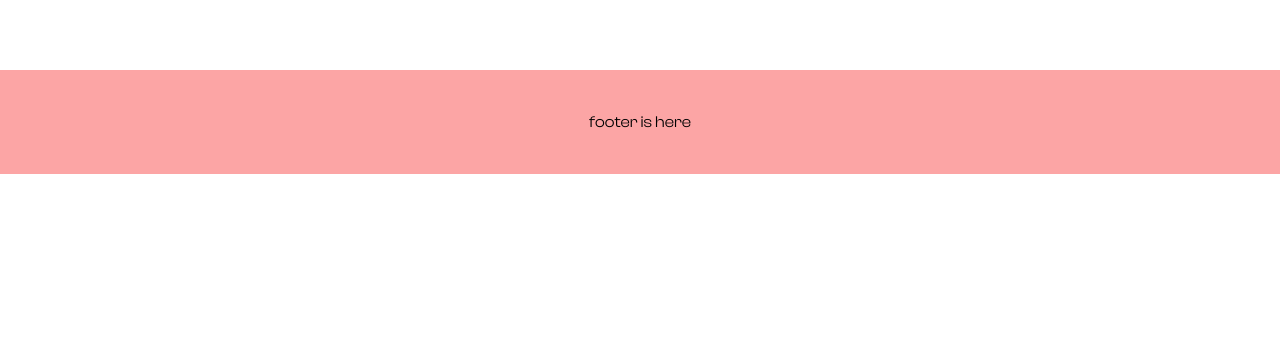
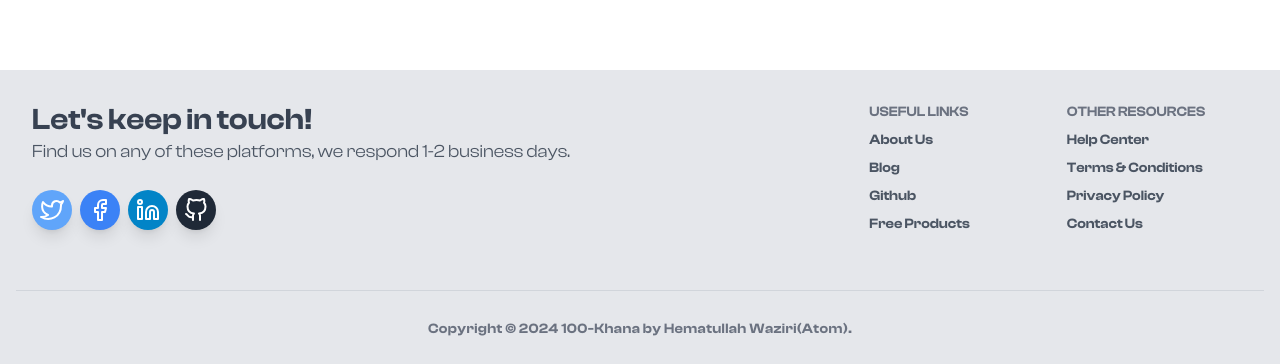
Before and after one commit to hematw/100-Khana, a React (Vite) app in the folder client/: page / in a window 1280 px wide. Shown: the part 954-1318 px from the top of the page. Before the commit the page ends 1128 px from the top, so only its background shows below. Built offline with nearby package versions, Linux system fonts and the light colour scheme; no server answers; sample sign-in values are in the browser's storage; a web font is replaced by a local one.

Commit message:
Footer updated

```diff
--- a/client/src/components/Footer.tsx
+++ b/client/src/components/Footer.tsx
@@ -1,8 +1,153 @@
+import { Facebook, GitHub, Linkedin, Twitter } from "react-feather";
 
-export default function Footer() {
+export const Footer = () => {
   return (
-    <footer className="bg-red-300 p-10">
-        <h1 className="text-center">footer is here</h1>
+    <footer className="relative bg-gray-200 pt-8 pb-6">
+      <div className="container mx-auto px-4">
+        <div className="flex flex-wrap text-left lg:text-left">
+          {/*  Left column  */}
+          <div className="w-full lg:w-6/12 px-4">
+            <h4 className="text-3xl font-semibold text-gray-700">
+              Let's keep in touch!
+            </h4>
+            <h5 className="text-lg mt-0 mb-2 text-gray-600">
+              Find us on any of these platforms, we respond 1-2 business days.
+            </h5>
+            <div className="mt-6 lg:mb-0 mb-6 flex">
+              {/*  Social Media Icons  */}
+              <a
+                href="https://www.x.com/_hematw"
+                className="bg-blue-400 text-white shadow-lg h-10 w-10 flex items-center justify-center rounded-full mr-2"
+              >
+                <Twitter />
+              </a>
+              <a
+                href="https://www.facebook.com/hemat.w"
+                className="bg-blue-500 text-white shadow-lg h-10 w-10 flex items-center justify-center rounded-full mr-2"
+              >
+                <Facebook />
+              </a>
+              <a
+                href="https://www.linkedin.com/in/hematw"
+                className="bg-sky-600 text-white shadow-lg h-10 w-10 flex items-center justify-center rounded-full mr-2"
+              >
+                <Linkedin />
+              </a>
+              <a
+                href="https://www.github.com/hematw"
+                className="bg-gray-800 text-white shadow-lg h-10 w-10 flex items-center justify-center rounded-full mr-2"
+              >
+                <GitHub />
+              </a>
+            </div>
+          </div>
+
+          {/*  Right column  */}
+          <div className="w-full lg:w-6/12 px-4">
+            <div className="flex flex-wrap items-top mb-6">
+              {/*  Useful Links  */}
+              <div className="w-full lg:w-4/12 px-4 ml-auto">
+                <span className="block uppercase text-gray-500 text-sm font-semibold mb-2">
+                  Useful Links
+                </span>
+                <ul className="list-none">
+                  <li>
+                    <a
+                      className="text-gray-600 hover:text-gray-800 font-semibold block pb-2 text-sm"
+                      href="#"
+                    >
+                      About Us
+                    </a>
+                  </li>
+                  <li>
+                    <a
+                      className="text-gray-600 hover:text-gray-800 font-semibold block pb-2 text-sm"
+                      href="#"
+                    >
+                      Blog
+                    </a>
+                  </li>
+                  <li>
+                    <a
+                      className="text-gray-600 hover:text-gray-800 font-semibold block pb-2 text-sm"
+                      href="#"
+                    >
+                      Github
+                    </a>
+                  </li>
+                  <li>
+                    <a
+                      className="text-gray-600 hover:text-gray-800 font-semibold block pb-2 text-sm"
+                      href="#"
+                    >
+                      Free Products
+                    </a>
+                  </li>
+                </ul>
+              </div>
+
+              {/*  Other Resources  */}
+              <div className="w-full lg:w-4/12 px-4">
+                <span className="block uppercase text-gray-500 text-sm font-semibold mb-2">
+                  Other Resources
+                </span>
+                <ul className="list-none">
+                  <li>
+                    <a
+                      className="text-gray-600 hover:text-gray-800 font-semibold block pb-2 text-sm"
+                      href="#"
+                    >
+                      Help Center
+                    </a>
+                  </li>
+                  <li>
+                    <a
+                      className="text-gray-600 hover:text-gray-800 font-semibold block pb-2 text-sm"
+                      href="#"
+                    >
+                      Terms & Conditions
+                    </a>
+                  </li>
+                  <li>
+                    <a
+                      className="text-gray-600 hover:text-gray-800 font-semibold block pb-2 text-sm"
+                      href="#"
+                    >
+                      Privacy Policy
+                    </a>
+                  </li>
+                  <li>
+                    <a
+                      className="text-gray-600 hover:text-gray-800 font-semibold block pb-2 text-sm"
+                      href="#"
+                    >
+                      Contact Us
+                    </a>
+                  </li>
+                </ul>
+              </div>
+            </div>
+          </div>
+        </div>
+
+        <hr className="my-6 border-gray-300" />
+
+        {/*  Footer Bottom Section  */}
+        <div className="flex flex-wrap items-center justify-between text-center">
+          <div className="w-full  px-4 mx-auto tracking-wide">
+            <div className="text-sm text-gray-500 font-semibold py-1">
+              Copyright ©{" "}
+              <span id="get-current-year">{new Date().getFullYear()}</span>
+              <a href="#" className="text-gray-500 hover:text-gray-800">
+                {" "}
+                100-Khana by Hematullah Waziri(Atom).
+              </a>
+            </div>
+          </div>
+        </div>
+      </div>
     </footer>
-  )
-}
+  );
+};
+
+export default Footer;
```
